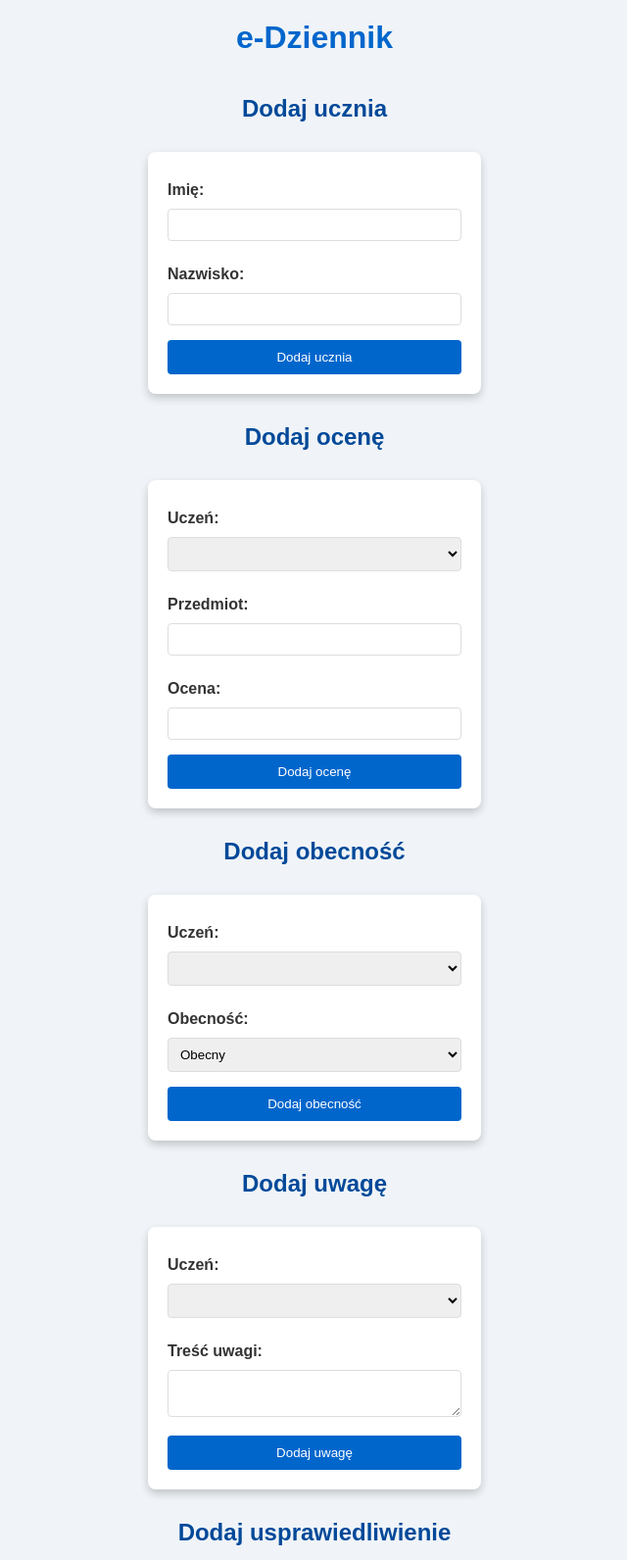
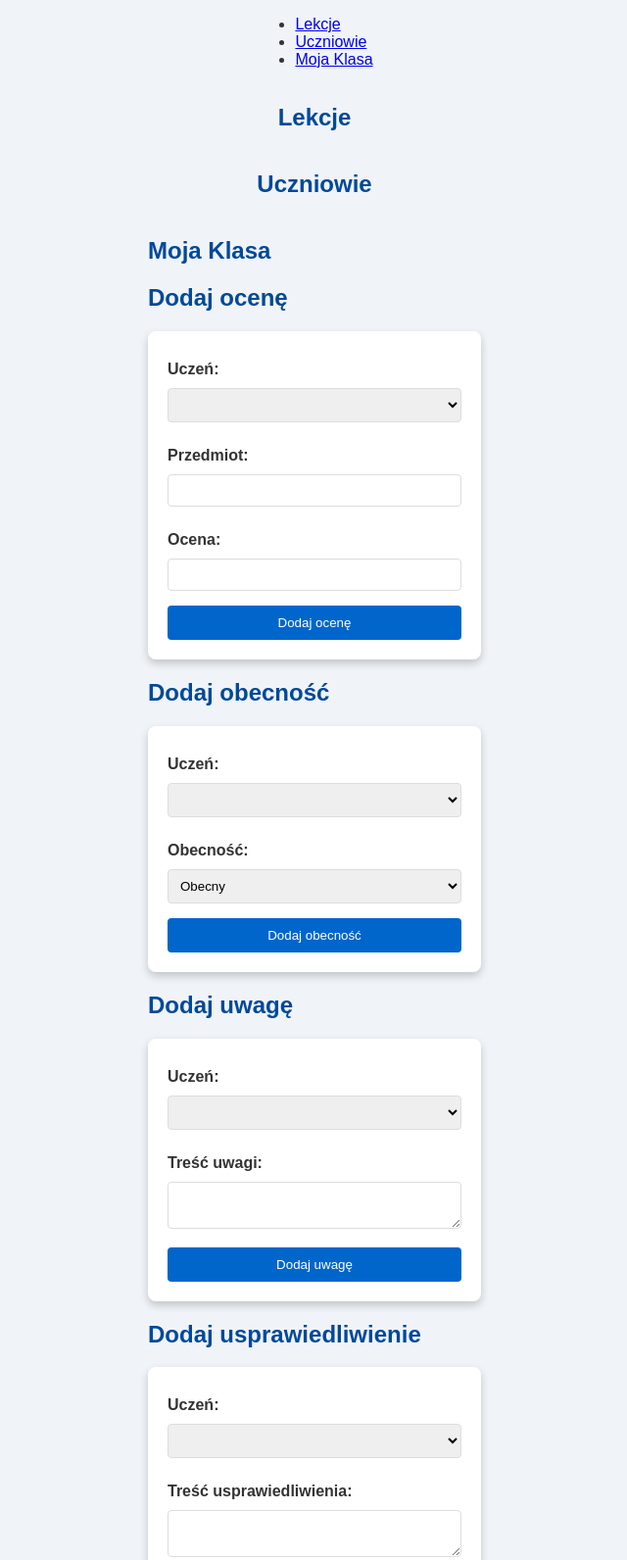
Before and after one commit to szymek011/e-dziennik, a plain HTML site: page index.html in a window 1280 px wide. Shown: the top 1592 px of the page at 98% size, without its empty margins (319-959 px from the left). Drawn offline with Linux system fonts and the light colour scheme; no server answers.

Commit message:
Update index.html

```diff
--- a/index.html
+++ b/index.html
@@ -16,7 +16,96 @@
 </head>
 <body>
 
-    <h1>e-Dziennik</h1>
+    <nav id="menu">
+    <ul>
+        <li><a href="#lekcje">Lekcje</a></li>
+        <li><a href="#uczniowie">Uczniowie</a></li>
+        <li><a href="#klasa">Moja Klasa</a></li>
+    </ul>
+</nav>
+
+    <section id="lekcje">
+    <h2>Lekcje</h2>
+    <!-- Tutaj dodaj zawartość lekcji -->
+</section>
+
+<section id="uczniowie">
+    <h2>Uczniowie</h2>
+    <!-- Tutaj dodaj zawartość dotycząca uczniów -->
+</section>
+
+<section id="klasa">
+    <h2>Moja Klasa</h2>
+    <!-- Tutaj dodaj zawartość dotycząca klasy -->
+
+ <!-- Formularz do dodawania oceny -->
+    <h2>Dodaj ocenę</h2>
+    <form id="form-ocena">
+        <label for="uczen-ocena">Uczeń:</label>
+        <select id="uczen-ocena" required></select><br>
+
+        <label for="przedmiot">Przedmiot:</label>
+        <input type="text" id="przedmiot" required><br>
+
+        <label for="ocena">Ocena:</label>
+        <input type="number" id="ocena" required><br>
+
+        <button type="submit">Dodaj ocenę</button>
+    </form>
+
+    <!-- Formularz do dodawania obecności -->
+    <h2>Dodaj obecność</h2>
+    <form id="form-obecnosc">
+        <label for="uczen-obecnosc">Uczeń:</label>
+        <select id="uczen-obecnosc" required></select><br>
+
+        <label for="obecnosc">Obecność:</label>
+        <select id="obecnosc" required>
+            <option value="obecny">Obecny</option>
+            <option value="nieobecny">Nieobecny</option>
+        </select><br>
+
+        <button type="submit">Dodaj obecność</button>
+    </form>
+
+    <!-- Formularz do dodawania uwag -->
+    <h2>Dodaj uwagę</h2>
+    <form id="form-uwaga">
+        <label for="uczen-uwaga">Uczeń:</label>
+        <select id="uczen-uwaga" required></select><br>
+
+        <label for="uwaga">Treść uwagi:</label>
+        <textarea id="uwaga" required></textarea><br>
+
+        <button type="submit">Dodaj uwagę</button>
+    </form>
+
+    <!-- Formularz do dodawania usprawiedliwienia -->
+    <h2>Dodaj usprawiedliwienie</h2>
+    <form id="form-usprawiedliwienie">
+        <label for="uczen-usprawiedliwienie">Uczeń:</label>
+        <select id="uczen-usprawiedliwienie" required></select><br>
+
+        <label for="usprawiedliwienie">Treść usprawiedliwienia:</label>
+        <textarea id="usprawiedliwienie" required></textarea><br>
+
+        <button type="submit">Dodaj usprawiedliwienie</button>
+    </form>
+
+    <h2>Przegląd Ocen</h2>
+<form id="form-przeglad-ocen">
+    <label for="uczen-przeglad">Wybierz ucznia:</label>
+    <select id="uczen-przeglad"></select>
+    <button type="submit">Pokaż Oceny</button>
+</form>
+<div id="oceny-lista"></div>
+
+
+</section>
+
+    <section id="administracja">
+    <h2>Administracja</h2>
+    <!-- Tutaj dodaj zawartość dotycząca admina -->
 
     <!-- Formularz do dodawania ucznia -->
     <h2>Dodaj ucznia</h2>
@@ -29,6 +118,10 @@
 
         <button type="submit">Dodaj ucznia</button>
     </form>
+
+</section>
+
+    ----------
 
     <!-- Formularz do dodawania oceny -->
     <h2>Dodaj ocenę</h2>
```
